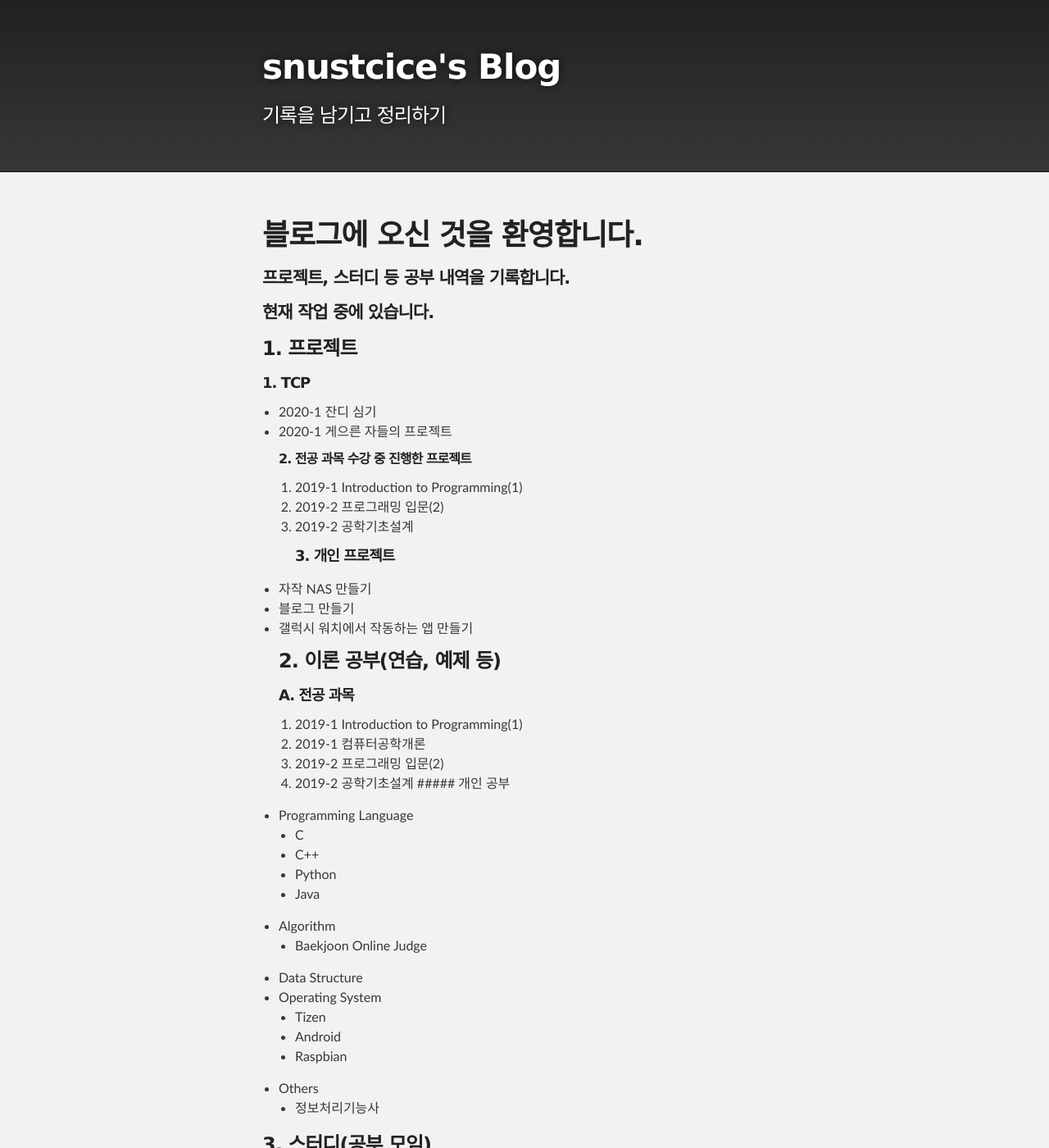
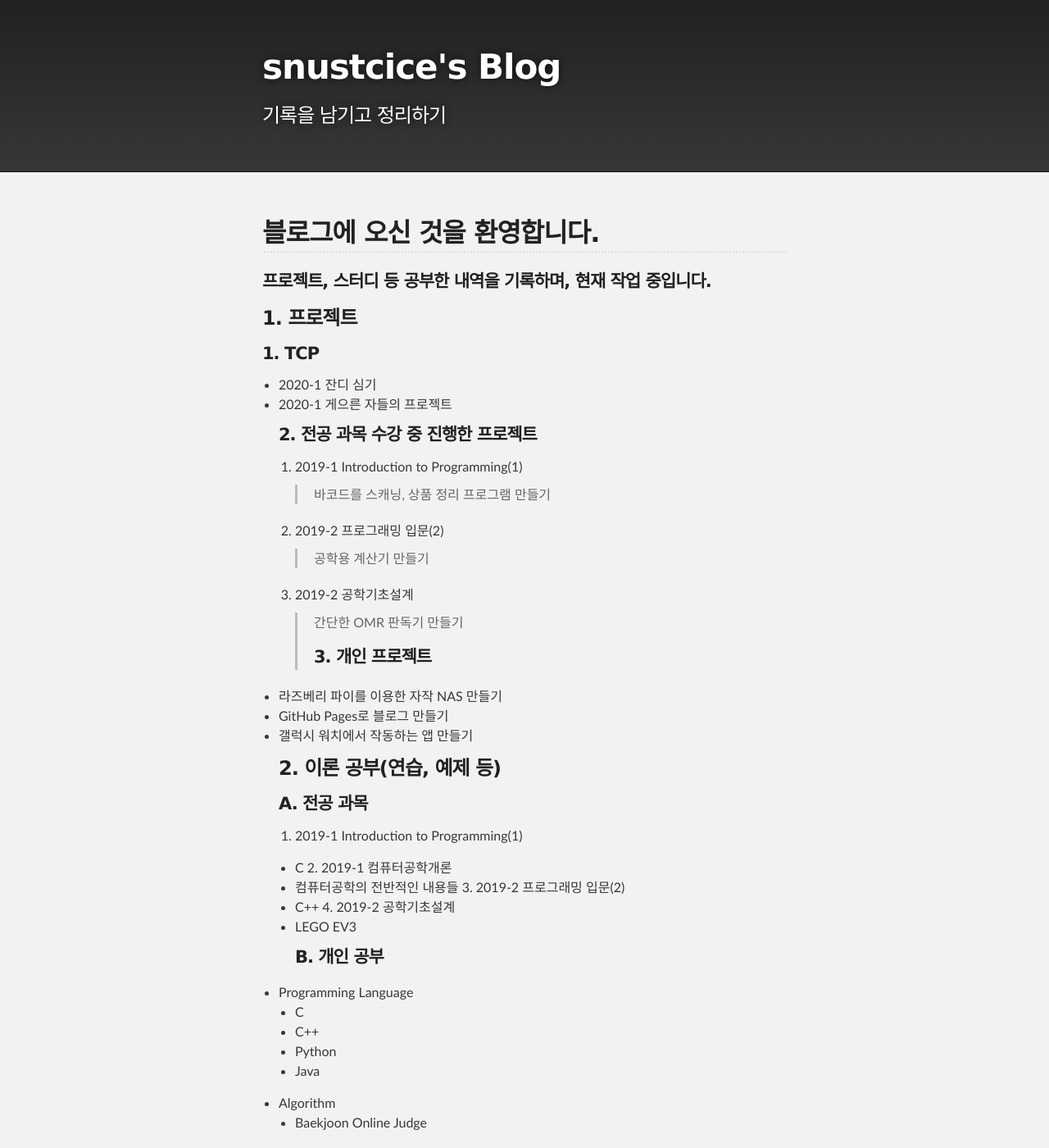
Before and after one commit to snustcice/snustcice.github.io, a Jekyll site: the page built from index.md, in a window 1280 px wide and 1400 px high. Shown: the whole window at 82% size. Built offline with Jekyll 4.4.1, drawn with Linux system fonts in a browser that asks for light colours; our own code applies the rules of GitHub Pages for plain Markdown files.

Commit message:
Update index.md

```diff
--- a/index.md
+++ b/index.md
@@ -2,29 +2,35 @@
 layout: default
 ---
 
-# 블로그에 오신 것을 환영합니다.
-#### 프로젝트, 스터디 등 공부 내역을 기록합니다.
-#### 현재 작업 중에 있습니다.
+## 블로그에 오신 것을 환영합니다.
+#### 프로젝트, 스터디 등 공부한 내역을 기록하며, 현재 작업 중입니다.
 
 ### 1. 프로젝트
-##### 1. TCP
+#### 1. TCP
   * 2020-1 잔디 심기
   * 2020-1 게으른 자들의 프로젝트
-###### 2. 전공 과목 수강 중 진행한 프로젝트
+#### 2. 전공 과목 수강 중 진행한 프로젝트
    1. 2019-1 Introduction to Programming(1)
+   > 바코드를 스캐닝, 상품 정리 프로그램 만들기
    2. 2019-2 프로그래밍 입문(2)
+   > 공학용 계산기 만들기
    3. 2019-2 공학기초설계
-##### 3. 개인 프로젝트
-   + 자작 NAS 만들기
-   + 블로그 만들기
+   > 간단한 OMR 판독기 만들기
+#### 3. 개인 프로젝트
+   + 라즈베리 파이를 이용한 자작 NAS 만들기
+   + GitHub Pages로 블로그 만들기
    + 갤럭시 워치에서 작동하는 앱 만들기
 ### 2. 이론 공부(연습, 예제 등)
-##### A. 전공 과목
+#### A. 전공 과목
    1. 2019-1 Introduction to Programming(1)
+     - C
    2. 2019-1 컴퓨터공학개론
+     - 컴퓨터공학의 전반적인 내용들
    3. 2019-2 프로그래밍 입문(2)
+     - C++
    4. 2019-2 공학기초설계
- ##### 개인 공부
+     - LEGO EV3
+#### B. 개인 공부
    + Programming Language
      - C
      - C++
```
Also changed, not shown: other parts of index.md (+3 -3 lines).
